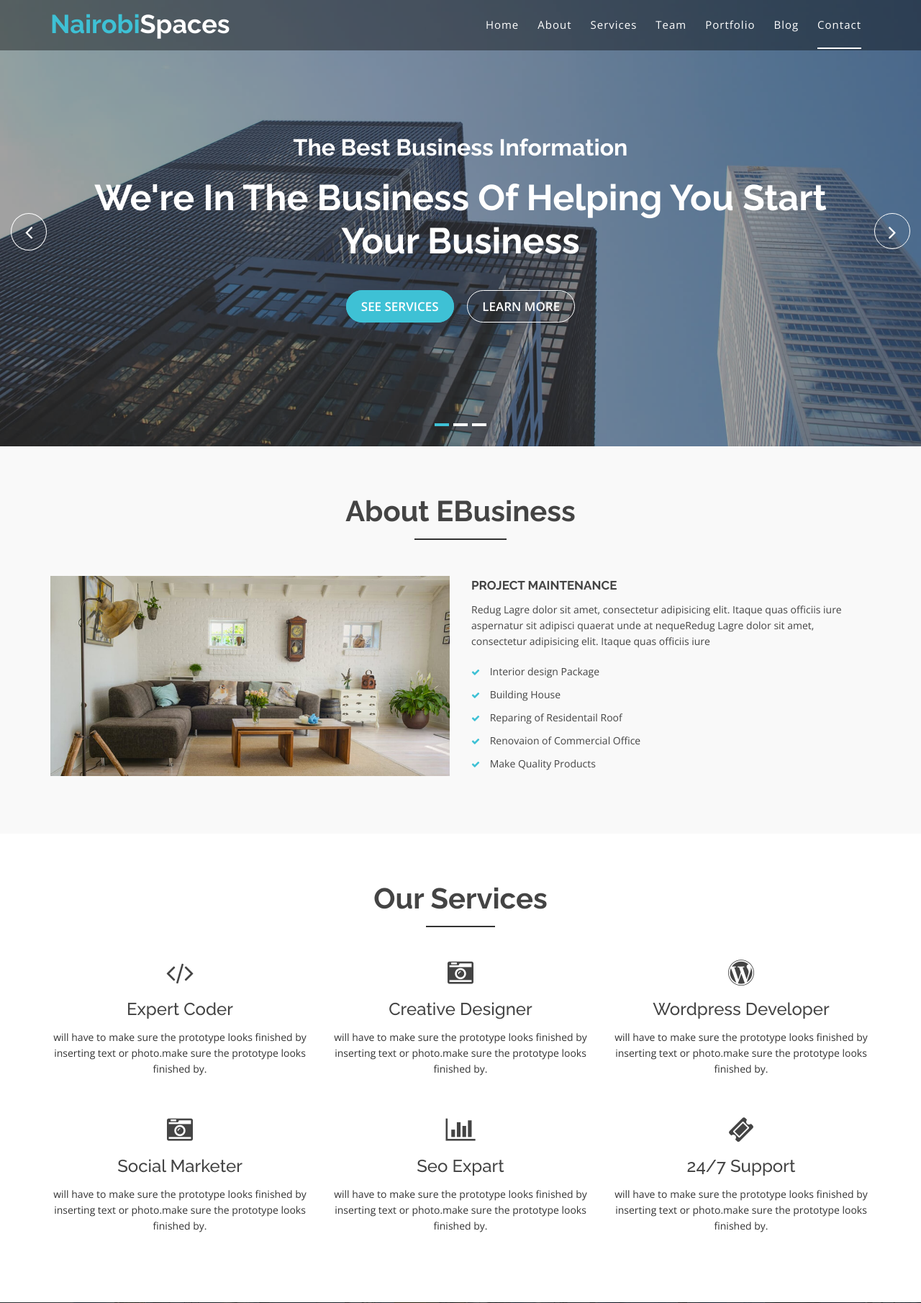
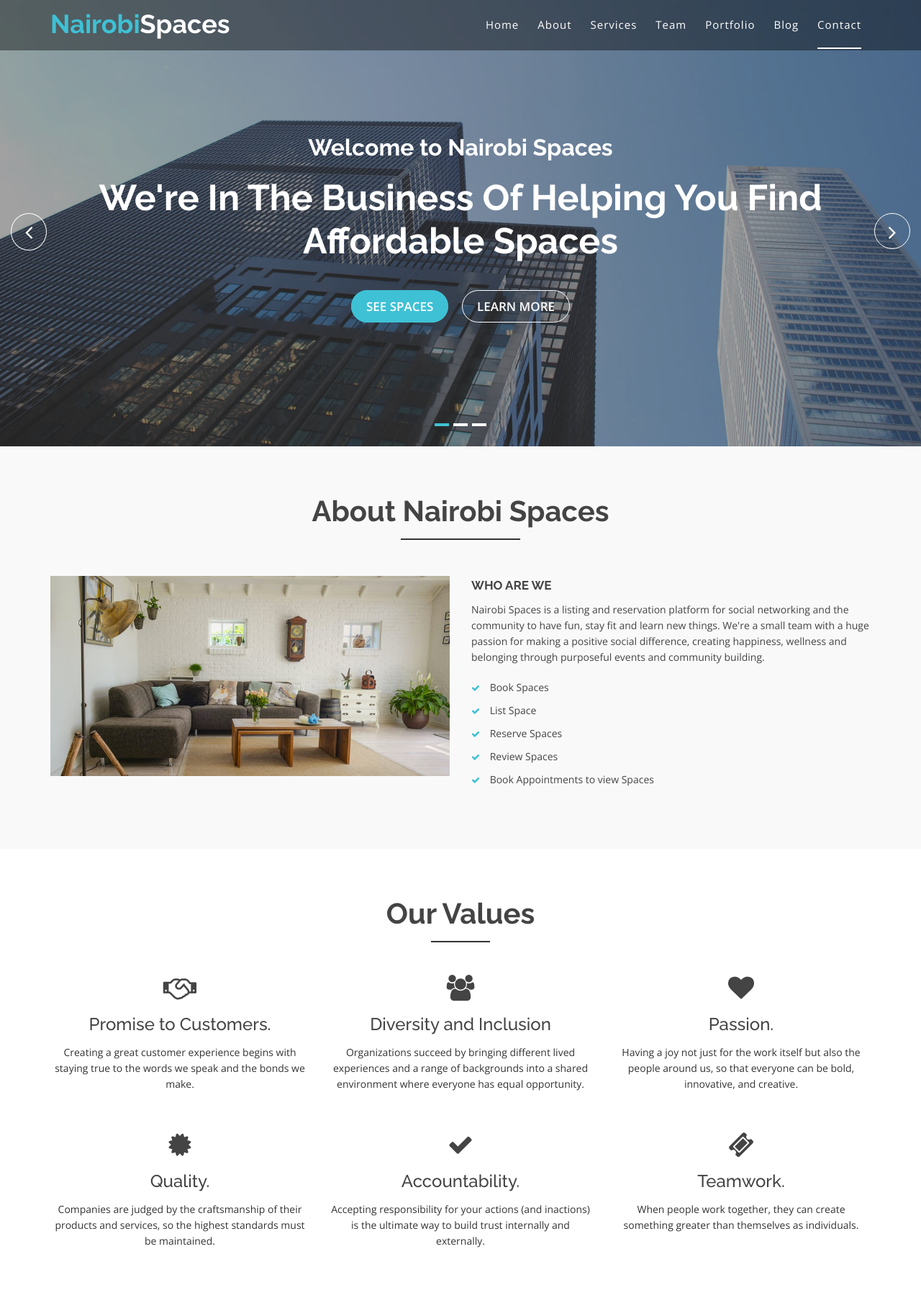
Before and after one commit to FeverCode/Nairobi-Spaces, a Django app: page / in a window 1280 px wide. Shown: the top 1810 px of the page at 72% size. Run offline with Django 3.2, Linux system fonts and the light colour scheme; parts of the project's set-up code (start-up, migrations or seed data) failed here and were passed over; some libraries are stand-ins or nearby versions.

Commit message:
Added  Spaces Images

```diff
--- a/app/templates/base.html
+++ b/app/templates/base.html
@@ -138,17 +138,11 @@
           <div class="col-md-12 col-sm-12 col-xs-12">
             <div class="copyright text-center">
               <p>
-                &copy; Copyright <strong>eBusiness</strong>. All Rights Reserved
+                &copy; Copyright <strong>NairobiSpaces</strong>. All Rights Reserved
               </p>
             </div>
             <div class="credits">
-              <!--
-                All the links in the footer should remain intact.
-                You can delete the links only if you purchased the pro version.
-                Licensing information: https://bootstrapmade.com/license/
-                Purchase the pro version with working PHP/AJAX contact form: https://bootstrapmade.com/buy/?theme=eBusiness
-              -->
-              Designed by <a href="https://bootstrapmade.com/">BootstrapMade</a>
+              Designed by <a href="https://bootstrapmade.com/">FeverCode</a>
             </div>
           </div>
         </div>
--- a/app/templates/index.html
+++ b/app/templates/index.html
@@ -23,15 +23,15 @@
               <div class="slider-content">
                 <!-- layer 1 -->
                 <div class="layer-1-1 hidden-xs wow slideInDown" data-wow-duration="2s" data-wow-delay=".2s">
-                  <h2 class="title1">The Best Business Information </h2>
+                  <h2 class="title1">Welcome to Nairobi Spaces</h2>
                 </div>
                 <!-- layer 2 -->
                 <div class="layer-1-2 wow slideInUp" data-wow-duration="2s" data-wow-delay=".1s">
-                  <h1 class="title2">We're In The Business Of Helping You Start Your Business</h1>
+                  <h1 class="title2">We're In The Business Of Helping You Find Affordable Spaces</h1>
                 </div>
                 <!-- layer 3 -->
                 <div class="layer-1-3 hidden-xs wow slideInUp" data-wow-duration="2s" data-wow-delay=".2s">
-                  <a class="ready-btn right-btn page-scroll" href="#services">See Services</a>
+                  <a class="ready-btn right-btn page-scroll" href="#services">See Spaces</a>
                   <a class="ready-btn page-scroll" href="#about">Learn More</a>
                 </div>
               </div>
@@ -48,15 +48,15 @@
               <div class="slider-content text-center">
                 <!-- layer 1 -->
                 <div class="layer-1-1 hidden-xs wow slideInUp" data-wow-duration="2s" data-wow-delay=".2s">
-                  <h2 class="title1">The Best Business Information </h2>
+                  <h2 class="title1">Welcome to Nairobi Spaces </h2>
                 </div>
                 <!-- layer 2 -->
                 <div class="layer-1-2 wow slideInUp" data-wow-duration="2s" data-wow-delay=".1s">
-                  <h1 class="title2">We're In The Business Of Get Quality Business Service</h1>
+                  <h1 class="title2">We're In The Business Of Helping You Find Affordable Spaces</h1>
                 </div>
                 <!-- layer 3 -->
                 <div class="layer-1-3 hidden-xs wow slideInUp" data-wow-duration="2s" data-wow-delay=".2s">
-                  <a class="ready-btn right-btn page-scroll" href="#services">See Services</a>
+                  <a class="ready-btn right-btn page-scroll" href="#services">See Spaces</a>
                   <a class="ready-btn page-scroll" href="#about">Learn More</a>
                 </div>
               </div>
@@ -73,15 +73,15 @@
               <div class="slider-content">
                 <!-- layer 1 -->
                 <div class="layer-1-1 hidden-xs wow slideInUp" data-wow-duration="2s" data-wow-delay=".2s">
-                  <h2 class="title1">The Best business Information </h2>
+                  <h2 class="title1">Welcome to Nairobi Spaces </h2>
                 </div>
                 <!-- layer 2 -->
                 <div class="layer-1-2 wow slideInUp" data-wow-duration="2s" data-wow-delay=".1s">
-                  <h1 class="title2">Helping Business Security  & Peace of Mind for Your Family</h1>
+                  <h1 class="title2">We're In The Business Of Helping You Find Affordable Spaces</h1>
                 </div>
                 <!-- layer 3 -->
                 <div class="layer-1-3 hidden-xs wow slideInUp" data-wow-duration="2s" data-wow-delay=".2s">
-                  <a class="ready-btn right-btn page-scroll" href="#services">See Services</a>
+                  <a class="ready-btn right-btn page-scroll" href="#services">See Spaces</a>
                   <a class="ready-btn page-scroll" href="#about">Learn More</a>
                 </div>
               </div>
@@ -99,7 +99,7 @@
       <div class="row">
         <div class="col-md-12 col-sm-12 col-xs-12">
           <div class="section-headline text-center">
-            <h2>About eBusiness</h2>
+            <h2>About  Nairobi Spaces</h2>
           </div>
         </div>
       </div>
@@ -119,26 +119,26 @@
           <div class="well-middle">
             <div class="single-well">
               <a href="#">
-                <h4 class="sec-head">project Maintenance</h4>
+                <h4 class="sec-head">Who are we</h4>
               </a>
               <p>
-                Redug Lagre dolor sit amet, consectetur adipisicing elit. Itaque quas officiis iure aspernatur sit adipisci quaerat unde at nequeRedug Lagre dolor sit amet, consectetur adipisicing elit. Itaque quas officiis iure
+                Nairobi Spaces is a listing and reservation  platform for social networking and the community to have fun, stay fit and learn new things. We're a small team with a huge passion for making a positive social difference, creating happiness, wellness and belonging through purposeful events and community building.
               </p>
               <ul>
                 <li>
-                  <i class="fa fa-check"></i> Interior design Package
+                  <i class="fa fa-check"></i> Book Spaces
                 </li>
                 <li>
-                  <i class="fa fa-check"></i> Building House
+                  <i class="fa fa-check"></i> List Space
                 </li>
                 <li>
-                  <i class="fa fa-check"></i> Reparing of Residentail Roof
+                  <i class="fa fa-check"></i> Reserve Spaces
                 </li>
                 <li>
-                  <i class="fa fa-check"></i> Renovaion of Commercial Office
+                  <i class="fa fa-check"></i> Review Spaces
                 </li>
                 <li>
-                  <i class="fa fa-check"></i> Make Quality Products
+                  <i class="fa fa-check"></i> Book Appointments to view Spaces
                 </li>
               </ul>
             </div>
@@ -156,7 +156,7 @@
       <div class="row">
         <div class="col-md-12 col-sm-12 col-xs-12">
           <div class="section-headline services-head text-center">
-            <h2>Our Services</h2>
+            <h2>Our Values</h2>
           </div>
         </div>
       </div>
@@ -168,11 +168,12 @@
               <div class="services-details">
                 <div class="single-services">
                   <a class="services-icon" href="#">
-											<i class="fa fa-code"></i>
+											<i class="fa fa-handshake-o" aria-hidden="true"></i>
 										</a>
-                  <h4>Expert Coder</h4>
+                  <h4>Promise to Customers.</h4>
                   <p>
-                    will have to make sure the prototype looks finished by inserting text or photo.make sure the prototype looks finished by.
+                    Creating a great customer experience begins with staying true to the words we speak and the bonds we make.
+
                   </p>
                 </div>
               </div>
@@ -184,11 +185,11 @@
               <div class="services-details">
                 <div class="single-services">
                   <a class="services-icon" href="#">
-											<i class="fa fa-camera-retro"></i>
+											<i class="fa fa-users" aria-hidden="true"></i>
 										</a>
-                  <h4>Creative Designer</h4>
+                  <h4>Diversity and Inclusion</h4>
                   <p>
-                    will have to make sure the prototype looks finished by inserting text or photo.make sure the prototype looks finished by.
+                    Organizations succeed by bringing different lived experiences and a range of backgrounds into a shared environment where everyone has equal opportunity.
                   </p>
                 </div>
               </div>
@@ -201,11 +202,13 @@
               <div class="services-details">
                 <div class="single-services">
                   <a class="services-icon" href="#">
-											<i class="fa fa-wordpress"></i>
+											<i class="fa fa-heart" aria-hidden="true"></i>
+
 										</a>
-                  <h4>Wordpress Developer</h4>
+                  <h4>Passion.</h4>
                   <p>
-                    will have to make sure the prototype looks finished by inserting text or photo.make sure the prototype looks finished by.
+                    Having a joy not just for the work itself but also the people around us, so that everyone can be bold, innovative, and creative.
+
                   </p>
                 </div>
               </div>
@@ -218,11 +221,11 @@
               <div class="services-details">
                 <div class="single-services">
                   <a class="services-icon" href="#">
-											<i class="fa fa-camera-retro"></i>
+											<i class="fa fa-certificate" aria-hidden="true"></i>
 										</a>
-                  <h4>Social Marketer </h4>
+                  <h4>Quality.</h4>
                   <p>
-                    will have to make sure the prototype looks finished by inserting text or photo.make sure the prototype looks finished by.
+                    Companies are judged by the craftsmanship of their products and services, so the highest standards must be maintained.
                   </p>
                 </div>
               </div>
@@ -236,11 +239,12 @@
               <div class="services-details">
                 <div class="single-services">
                   <a class="services-icon" href="#">
-											<i class="fa fa-bar-chart"></i>
+											<i class="fa fa-check" aria-hidden="true"></i>
 										</a>
-                  <h4>Seo Expart</h4>
+                  <h4>Accountability.</h4>
                   <p>
-                    will have to make sure the prototype looks finished by inserting text or photo.make sure the prototype looks finished by.
+                    Accepting responsibility for your actions (and inactions) is the ultimate way to build trust internally and externally.
+
                   </p>
                 </div>
               </div>
@@ -256,9 +260,9 @@
                   <a class="services-icon" href="#">
 											<i class="fa fa-ticket"></i>
 										</a>
-                  <h4>24/7 Support</h4>
+                  <h4>Teamwork.</h4>
                   <p>
-                    will have to make sure the prototype looks finished by inserting text or photo.make sure the prototype looks finished by.
+                    When people work together, they can create something greater than themselves as individuals.
                   </p>
                 </div>
               </div>
@@ -284,7 +288,7 @@
               <div class="single-skill">
                 <div class="progress-circular">
                   <input type="text" class="knob" value="0" data-rel="95" data-linecap="round" data-width="175" data-bgcolor="#fff" data-fgcolor="#3EC1D5" data-thickness=".20" data-readonly="true" disabled>
-                  <h3 class="progress-h4">Web Design</h3>
+                  <h3 class="progress-h4">Booking Rate</h3>
                 </div>
               </div>
             </div>
@@ -294,7 +298,7 @@
               <div class="single-skill">
                 <div class="progress-circular">
                   <input type="text" class="knob" value="0" data-rel="85" data-linecap="round" data-width="175" data-bgcolor="#fff" data-fgcolor="#3EC1D5" data-thickness=".20" data-readonly="true" disabled>
-                  <h3 class="progress-h4">Graphics Design</h3>
+                  <h3 class="progress-h4">Listing Rate</h3>
                 </div>
               </div>
             </div>
@@ -304,7 +308,7 @@
               <div class="single-skill">
                 <div class="progress-circular">
                   <input type="text" class="knob" value="0" data-rel="75" data-linecap="round" data-width="175" data-bgcolor="#fff" data-fgcolor="#3EC1D5" data-thickness=".20" data-readonly="true" disabled>
-                  <h3 class="progress-h4">Php Developer</h3>
+                  <h3 class="progress-h4">Reservation Rate</h3>
                 </div>
               </div>
             </div>
@@ -487,9 +491,9 @@
           <div class="col-md-12 col-sm-12 col-xs-12">
             <div class="wellcome-text">
               <div class="well-text text-center">
-                <h2>Welcome To Our eBusiness</h2>
+                <h2>Welcome To Nairobi Spaces</h2>
                 <p>
-                  Busuness Lorem ipsum dolor sit amet, consectetur adipiscing elit.luctus est eget congue.
+                  Subscribe to our newsletter to get latest updates and offers.
                 </p>
                 <div class="subs-feilds">
                   <div class="suscribe-input">
@@ -547,7 +551,7 @@
               </div>
               <div class="team-content text-center">
                 <h4>Jhon Mickel</h4>
-                <p>Seo</p>
+                <p>Marketing</p>
               </div>
             </div>
           </div>
@@ -579,8 +583,8 @@
                 </div>
               </div>
               <div class="team-content text-center">
-                <h4>Andrew Arnold</h4>
-                <p>Web Developer</p>
+                <h4>Sophia Knight</h4>
+                <p>Team Lead</p>
               </div>
             </div>
           </div>
@@ -612,8 +616,8 @@
                 </div>
               </div>
               <div class="team-content text-center">
-                <h4>Lellien Linda</h4>
-                <p>Web Design</p>
+                <h4>Lorraine Loro</h4>
+                <p>Customer Service</p>
               </div>
             </div>
           </div>
@@ -645,8 +649,8 @@
                 </div>
               </div>
               <div class="team-content text-center">
-                <h4>Jhon Powel</h4>
-                <p>Seo Expert</p>
+                <h4>Lellien Linda</h4>
+                <p>Business Intelligence</p>
               </div>
             </div>
           </div>
@@ -667,7 +671,7 @@
       </div>
       <div class="work-right-text text-center">
         <h2>working with us</h2>
-        <h5>Web Design, Ready Home, Construction and Co-operate Outstanding Buildings.</h5>
+        <h5>Ready Home, Picnic Sites and Co-operate Outstanding Buildings.</h5>
         <a href="#contact" class="ready-btn">Contact us</a>
       </div>
     </div>
@@ -680,7 +684,7 @@
       <div class="row">
         <div class="col-lg-12 col-md-12 col-sm-12 col-xs-12">
           <div class="section-headline text-center">
-            <h2>Our Portfolio</h2>
+            <h2>Our Spaces</h2>
           </div>
         </div>
       </div>
@@ -694,13 +698,13 @@
                   <a href="#" class="active" data-filter="*">All</a>
                 </li>
                 <li>
-                  <a href="#" data-filter=".development">Development</a>
+                  <a href="#" data-filter=".development">Office Spaces</a>
                 </li>
                 <li>
-                  <a href="#" data-filter=".design">Design</a>
+                  <a href="#" data-filter=".design">Nature Trails</a>
                 </li>
                 <li>
-                  <a href="#" data-filter=".photo">Photoshop</a>
+                  <a href="#" data-filter=".photo">Chill Spaces</a>
                 </li>
               </ul>
             </div>
@@ -716,7 +720,7 @@
                   <div class="project-dec">
                     <a class="venobox" data-gall="myGallery" href="/media/img/portfolio/1.jpg">
                       <h4>Business City</h4>
-                      <span>Web Development</span>
+                      <span>Co-Working Spaces</span>
                     </a>
                   </div>
                 </div>
@@ -733,7 +737,7 @@
                   <div class="project-dec">
                     <a class="venobox" data-gall="myGallery" href="/media/img/portfolio/2.jpg">
                       <h4>Blue Sea</h4>
-                      <span>Photosho</span>
+                      <span>Chill Spaces</span>
                     </a>
                   </div>
                 </div>
@@ -750,7 +754,7 @@
                   <div class="project-dec">
                     <a class="venobox" data-gall="myGallery" href="/media/img/portfolio/3.jpg">
                       <h4>Beautiful Nature</h4>
-                      <span>Web Design</span>
+                      <span>Nature Trails</span>
                     </a>
                   </div>
                 </div>
@@ -767,7 +771,7 @@
                   <div class="project-dec">
                     <a class="venobox" data-gall="myGallery" href="/media/img/portfolio/4.jpg">
                       <h4>Creative Team</h4>
-                      <span>Web design</span>
+                      <span>Get Creative Spaces</span>
                     </a>
                   </div>
                 </div>
@@ -784,7 +788,7 @@
                   <div class="project-dec">
                     <a class="venobox" data-gall="myGallery" href="/media/img/portfolio/5.jpg">
                       <h4>Beautiful Flower</h4>
-                      <span>Web Development</span>
+                      <span>Chill Spaces</span>
                     </a>
                   </div>
                 </div>
@@ -801,7 +805,7 @@
                   <div class="project-dec">
                     <a class="venobox" data-gall="myGallery" href="/media/img/portfolio/6.jpg">
                       <h4>Night Hill</h4>
-                      <span>Photoshop</span>
+                      <span>Custom Spaces</span>
                     </a>
                   </div>
                 </div>
@@ -820,20 +824,20 @@
       <div class="row">
         <div class="col-md-12 col-sm-12 col-xs-12">
           <div class="section-headline text-center">
-            <h2>Pricing Table</h2>
+            <h2>Custom Space Subscriptions</h2>
           </div>
         </div>
       </div>
       <div class="row">
         <div class="col-md-4 col-sm-4 col-xs-12">
           <div class="pri_table_list">
-            <h3>basic <br/> <span>$80 / month</span></h3>
+            <h3>basic <br/> <span>Kes 10,000 / month</span></h3>
             <ol>
-              <li class="check">Online system</li>
+              <li class="check">Wifi Access</li>
               <li class="check cross">Full access</li>
-              <li class="check">Free apps</li>
-              <li class="check">Multiple slider</li>
-              <li class="check cross">Free domin</li>
+              <li class="check cross">Library & Game Room</li>
+              <li class="check">Multipurpose Collaboration Areas</li>
+              <li class="check cross">Customizable Desks & Chairs</li>
               <li class="check cross">Support unlimited</li>
               <li class="check">Payment online</li>
               <li class="check cross">Cash back</li>
```
Also changed, not shown: other parts of app/templates/index.html (+12 -12 lines), media/img/portfolio/1.jpg, media/img/portfolio/2.jpg, media/img/portfolio/3.jpg, media/img/portfolio/4.jpg, media/img/portfolio/5.jpg, media/img/portfolio/6.jpg, media/img/team/1.jpg, media/img/team/2.jpg, media/img/team/3.jpg, media/img/team/4.jpg.
